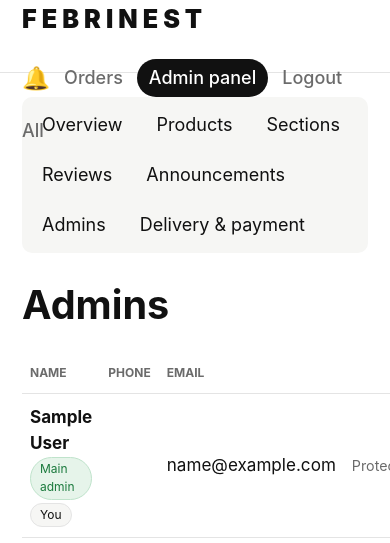
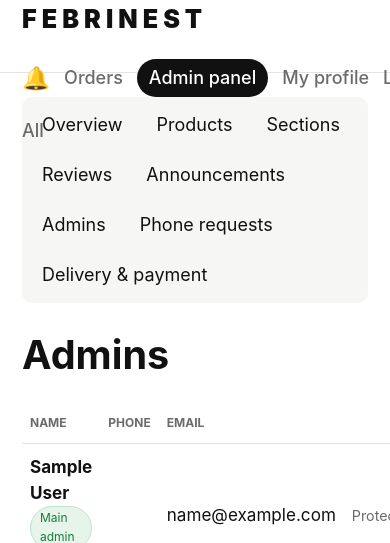
Before and after one commit to Shawon-ux/Febrinest, a Django app: page /dashboard/admins/ in a window 390 px wide; the page is wider, and only the part inside the window is pictured. Shown: the top 543 px of that part. Run offline with Django 5.2, Linux system fonts and the light colour scheme; the visitor is signed in with stand-in values (Sample User, id 1); data comes from the database, SQL or seed files in the repository; data that the repository does not hold is empty.

Commit message:
Add admin-approved phone change requests

```diff
--- a/accounts/forms.py
+++ b/accounts/forms.py
@@ -71,3 +71,54 @@ class AdminCreateForm(RegisterForm):
         if commit:
             user.save()
         return user
+
+
+class ProfileForm(forms.ModelForm):
+    """Customers may edit their name only; phone changes go through admin approval."""
+
+    class Meta:
+        model = User
+        fields = ["full_name"]
+        labels = {"full_name": "Full name"}
+
+
+class AdminProfileForm(forms.ModelForm):
+    """Admins can edit their own name and phone directly, no approval needed."""
+
+    class Meta:
+        model = User
+        fields = ["full_name", "phone"]
+        labels = {"full_name": "Full name", "phone": "Phone number"}
+
+    def clean_phone(self):
+        phone = normalize_phone(self.cleaned_data["phone"])
+        phone_validator(phone)
+        if User.objects.filter(phone=phone).exclude(pk=self.instance.pk).exists():
+            raise forms.ValidationError("Another account already uses this number.")
+        return phone
+
+    def save(self, commit=True):
+        old = User.objects.get(pk=self.instance.pk).phone
+        user = super().save(commit=False)
+        if user.username == old:
+            user.username = user.phone
+        if commit:
+            user.save()
+        return user
+
+
+class PhoneChangeForm(forms.Form):
+    new_phone = forms.CharField(label="New phone number")
+
+    def __init__(self, *args, user=None, **kwargs):
+        self.user = user
+        super().__init__(*args, **kwargs)
+
+    def clean_new_phone(self):
+        phone = normalize_phone(self.cleaned_data["new_phone"])
+        phone_validator(phone)
+        if phone == self.user.phone:
+            raise forms.ValidationError("That is already your phone number.")
+        if User.objects.filter(phone=phone).exists():
+            raise forms.ValidationError("Another account already uses this number.")
+        return phone
--- a/accounts/models.py
+++ b/accounts/models.py
@@ -45,3 +45,16 @@ class User(AbstractUser):
 
     def __str__(self):
         return f"{self.full_name or self.username} ({self.phone})"
+
+
+class PhoneChangeRequest(models.Model):
+    PENDING, APPROVED, REJECTED = "pending", "approved", "rejected"
+    STATUS = [(PENDING, "Pending"), (APPROVED, "Approved"), (REJECTED, "Rejected")]
+
+    user = models.ForeignKey(User, on_delete=models.CASCADE, related_name="phone_requests")
+    new_phone = models.CharField(max_length=14, validators=[phone_validator])
+    status = models.CharField(max_length=10, choices=STATUS, default=PENDING)
+    created_at = models.DateTimeField(auto_now_add=True)
+
+    class Meta:
+        ordering = ["-created_at"]
--- a/accounts/urls.py
+++ b/accounts/urls.py
@@ -6,5 +6,6 @@ app_name = "accounts"
 urlpatterns = [
     path("register/", views.register, name="register"),
     path("login/", views.login_view, name="login"),
+    path("profile/", views.profile, name="profile"),
     path("logout/", views.logout_view, name="logout"),
 ]
--- a/store/dashboard.py
+++ b/store/dashboard.py
@@ -8,7 +8,7 @@ from django.shortcuts import get_object_or_404, redirect, render
 from django.views.decorators.http import require_POST
 
 from accounts.forms import AdminCreateForm
-from accounts.models import User
+from accounts.models import PhoneChangeRequest, User
 
 from .filters import filter_products
 from .forms import CategoryForm, ProductForm, SettingsForm
@@ -255,3 +255,38 @@ def announce(request):
             messages.success(request, f"Sent to {len(targets)} customer{'s' if len(targets) != 1 else ''}.")
             return redirect("dashboard:announce")
     return render(request, "dashboard/announce.html", {"n_customers": customers().count()})
+
+
+# ------------------------------------------------------------ phone change requests
+@staff
+def phone_requests(request):
+    return render(request, "dashboard/phone_requests.html", {
+        "pending": PhoneChangeRequest.objects.filter(status=PhoneChangeRequest.PENDING).select_related("user"),
+        "recent": PhoneChangeRequest.objects.exclude(status=PhoneChangeRequest.PENDING).select_related("user")[:20],
+    })
+
+
+@staff
+@require_POST
+def phone_request_decide(request, pk, decision):
+    req = get_object_or_404(PhoneChangeRequest, pk=pk, status=PhoneChangeRequest.PENDING)
+    if decision == "approve":
+        if User.objects.filter(phone=req.new_phone).exclude(pk=req.user_id).exists():
+            messages.error(request, "That number is now used by another account. Reject the request.")
+            return redirect("dashboard:phone_requests")
+        u = req.user
+        if u.username == u.phone:
+            u.username = req.new_phone
+        u.phone = req.new_phone
+        u.save()
+        req.status = PhoneChangeRequest.APPROVED
+        notify(u, "Phone number updated", f"Your phone number is now {req.new_phone}.", reverse("accounts:profile"))
+        messages.success(request, f"{u.full_name}'s phone changed to {req.new_phone}.")
+    elif decision == "reject":
+        req.status = PhoneChangeRequest.REJECTED
+        notify(req.user, "Phone change request rejected", "Contact us if you need help.", reverse("accounts:profile"))
+        messages.info(request, "Request rejected.")
+    else:
+        return redirect("dashboard:phone_requests")
+    req.save(update_fields=["status"])
+    return redirect("dashboard:phone_requests")
--- a/store/dashboard_urls.py
+++ b/store/dashboard_urls.py
@@ -20,6 +20,8 @@ urlpatterns = [
     path("admins/", v.admins, name="admins"),
     path("admins/<int:pk>/delete/", v.admin_delete, name="admin_delete"),
     path("orders/<int:pk>/payment-failed/", v.order_payment_failed, name="order_payment_failed"),
+    path("phone-requests/", v.phone_requests, name="phone_requests"),
+    path("phone-requests/<int:pk>/<str:decision>/", v.phone_request_decide, name="phone_request_decide"),
     path("announce/", v.announce, name="announce"),
     path("reviews/", v.reviews, name="reviews"),
     path("settings/", v.settings_view, name="settings"),
--- a/templates/base.html
+++ b/templates/base.html
@@ -37,6 +37,7 @@
         {% else %}
           <a href="{% url 'store:my_orders' %}">My orders</a>
         {% endif %}
+        <a href="{% url 'accounts:profile' %}">My profile</a>
         <form method="post" action="{% url 'accounts:logout' %}" class="inline">{% csrf_token %}<button class="link">Logout</button></form>
       {% else %}
         <a href="{% url 'accounts:login' %}">Login</a>
--- a/templates/dashboard/base.html
+++ b/templates/dashboard/base.html
@@ -8,6 +8,7 @@
   <a href="{% url 'dashboard:reviews' %}">Reviews</a>
   <a href="{% url 'dashboard:announce' %}">Announcements</a>
   <a href="{% url 'dashboard:admins' %}">Admins</a>
+  <a href="{% url 'dashboard:phone_requests' %}">Phone requests</a>
   <a href="{% url 'dashboard:settings' %}">Delivery &amp; payment</a>
 </div>
 {% block dash %}{% endblock %}
```
Also changed, not shown: accounts/views.py (+38 -1 lines), templates/accounts/profile.html (added, +34 -0 lines), templates/dashboard/phone_requests.html (added, +22 -0 lines), accounts/migrations/0003_phonechangerequest.py (added).
